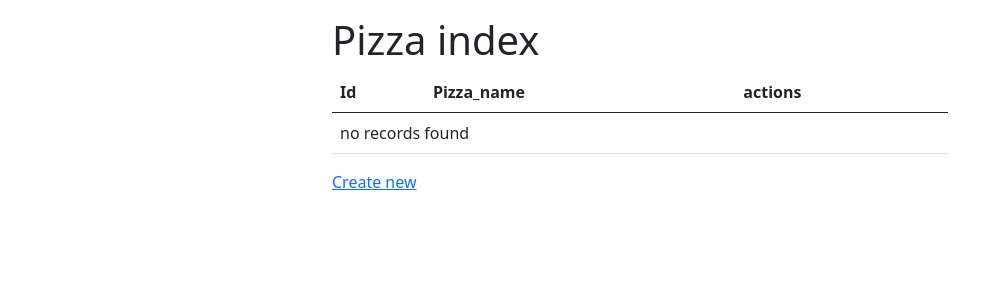
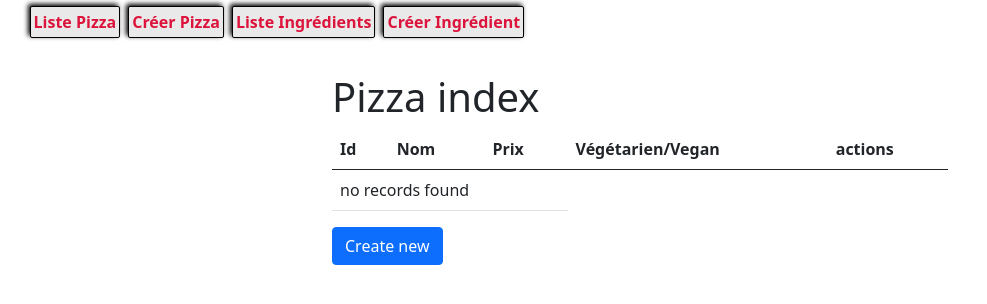
Before and after one commit to ThomasGT78/ECF_Create_Pizza, a Symfony app: template templates/pizza/index.html.twig in a window 1280 px wide. Shown: the top 304 px of the page, without its empty margins (0-987 px from the left). Run offline with Twig, Linux system fonts and the light colour scheme; the template is opened without the code that fills it, so the values that code supplies are empty; some libraries are stand-ins or nearby versions.

Commit message:
Fonction récupération du prix Fonction Vegi/Vegan Mise en forme boutton de formulaire

```diff
--- /dev/null
+++ b/public/css/style.css
@@ -0,0 +1,27 @@
+.nav-bar { /* ul */
+    display: flex;
+    flex-direction: row;
+    flex-wrap: wrap;
+    padding: 6px 0 6px 1% ;
+    margin: 0 5px 5px 5px;
+    list-style-type: none;
+    /* background-color: rgb(233, 233, 233); */
+}
+
+.nav-link { /* ul li */
+    margin: 0 8px 8px 0;
+    padding: 3px 0 3px 0;
+    border: solid black 1px;
+    border-radius: 2px;
+    width: max-content;
+    text-decoration : none;
+    box-shadow: -2px -2px 5px 0px black;
+    background-color: rgb(233, 233, 233);
+}
+
+.nav-link a{ /* ul li a */
+    text-decoration : none;
+    color: crimson;
+    padding: 3px;
+    font-weight: 600;
+}
--- a/templates/base.html.twig
+++ b/templates/base.html.twig
@@ -10,7 +10,7 @@
                   rel="stylesheet"
                   integrity="sha384-eOJMYsd53ii+scO/bJGFsiCZc+5NDVN2yr8+0RDqr0Ql0h+rP48ckxlpbzKgwra6"
                   crossorigin="anonymous">
-
+            <link rel="stylesheet" href="/css/style.css">
         {% endblock %}
 
         {% block javascripts %}
@@ -21,7 +21,18 @@
             </script>
         {% endblock %}
     </head>
+
     <body class="container-fluid">
+
+    <nav>
+        <ul class="nav-bar">
+            <li class="nav-link"><a href="{{ path('pizza_index') }}">Liste Pizza</a></li>
+            <li class="nav-link"><a href="{{ path('pizza_new') }}">Créer Pizza</a></li>
+            <li class="nav-link"><a href="{{ path('ingredient_index') }}">Liste Ingrédients</a></li>
+            <li class="nav-link"><a href="{{ path('ingredient_new') }}">Créer Ingrédient</a></li>
+        </ul>
+    </nav>
+
     <div class="row justify-content-center">
         <div class="col-md-6 mt-3">
             {% block body %}{% endblock %}
--- a/templates/ingredient/_form.html.twig
+++ b/templates/ingredient/_form.html.twig
@@ -1,4 +1,4 @@
 {{ form_start(form) }}
     {{ form_widget(form) }}
-    <button class="btn">{{ button_label|default('Save') }}</button>
+    <button  class="btn btn-primary">{{ button_label|default('Save') }}</button>
 {{ form_end(form) }}
--- a/templates/ingredient/index.html.twig
+++ b/templates/ingredient/index.html.twig
@@ -25,8 +25,8 @@
                 <td>{{ ingredient.vegetarian ? 'Yes' : 'No' }}</td>
                 <td>{{ ingredient.vegan ? 'Yes' : 'No' }}</td>
                 <td>
-                    <a href="{{ path('ingredient_show', {'id': ingredient.id}) }}">show</a>
-                    <a href="{{ path('ingredient_edit', {'id': ingredient.id}) }}">edit</a>
+                    <a class="btn btn-success" href="{{ path('ingredient_show', {'id': ingredient.id}) }}">show</a>
+                    <a class="btn btn-warning" href="{{ path('ingredient_edit', {'id': ingredient.id}) }}">edit</a>
                 </td>
             </tr>
         {% else %}
@@ -37,5 +37,5 @@
         </tbody>
     </table>
 
-    <a href="{{ path('ingredient_new') }}">Create new</a>
+    <a class="btn btn-primary" href="{{ path('ingredient_new') }}">Create new</a>
 {% endblock %}
--- a/templates/ingredient/new.html.twig
+++ b/templates/ingredient/new.html.twig
@@ -7,5 +7,5 @@
 
     {{ include('ingredient/_form.html.twig') }}
 
-    <a href="{{ path('ingredient_index') }}">back to list</a>
+    <a class="btn btn-danger" href="{{ path('ingredient_index') }}">back to list</a>
 {% endblock %}
--- a/templates/pizza/_form.html.twig
+++ b/templates/pizza/_form.html.twig
@@ -1,4 +1,4 @@
 {{ form_start(form) }}
     {{ form_widget(form) }}
-    <button class="btn">{{ button_label|default('Save') }}</button>
+    <button class="btn btn-primary">{{ button_label|default('Save') }}</button>
 {{ form_end(form) }}
--- a/templates/pizza/index.html.twig
+++ b/templates/pizza/index.html.twig
@@ -9,7 +9,9 @@
         <thead>
             <tr>
                 <th>Id</th>
-                <th>Pizza_name</th>
+                <th>Nom</th>
+                <th>Prix</th>
+                <th>Végétarien/Vegan</th>
                 <th>actions</th>
             </tr>
         </thead>
@@ -18,9 +20,11 @@
             <tr>
                 <td>{{ pizza.id }}</td>
                 <td>{{ pizza.pizzaName }}</td>
+                <td>{{ pizza.pizzaPrice }}</td>
+                <td>{{ pizza.isVegiOrVegan }}</td>
                 <td>
-                    <a href="{{ path('pizza_show', {'id': pizza.id}) }}">show</a>
-                    <a href="{{ path('pizza_edit', {'id': pizza.id}) }}">edit</a>
+                    <a class="btn btn-success" href="{{ path('pizza_show', {'id': pizza.id}) }}">show</a>
+                    <a class="btn btn-warning"href="{{ path('pizza_edit', {'id': pizza.id}) }}">edit</a>
                 </td>
             </tr>
         {% else %}
@@ -31,5 +35,5 @@
         </tbody>
     </table>
 
-    <a href="{{ path('pizza_new') }}">Create new</a>
+    <a class="btn btn-primary" href="{{ path('pizza_new') }}">Create new</a>
 {% endblock %}
--- a/templates/pizza/new.html.twig
+++ b/templates/pizza/new.html.twig
@@ -7,5 +7,5 @@
 
     {{ include('pizza/_form.html.twig') }}
 
-    <a href="{{ path('pizza_index') }}">back to list</a>
+    <a class="btn btn-danger" href="{{ path('pizza_index') }}">back to list</a>
 {% endblock %}
```
Also changed, not shown: src/Entity/Pizza.php (+43 -0 lines), templates/pizza/show.html.twig (+14 -4 lines).
